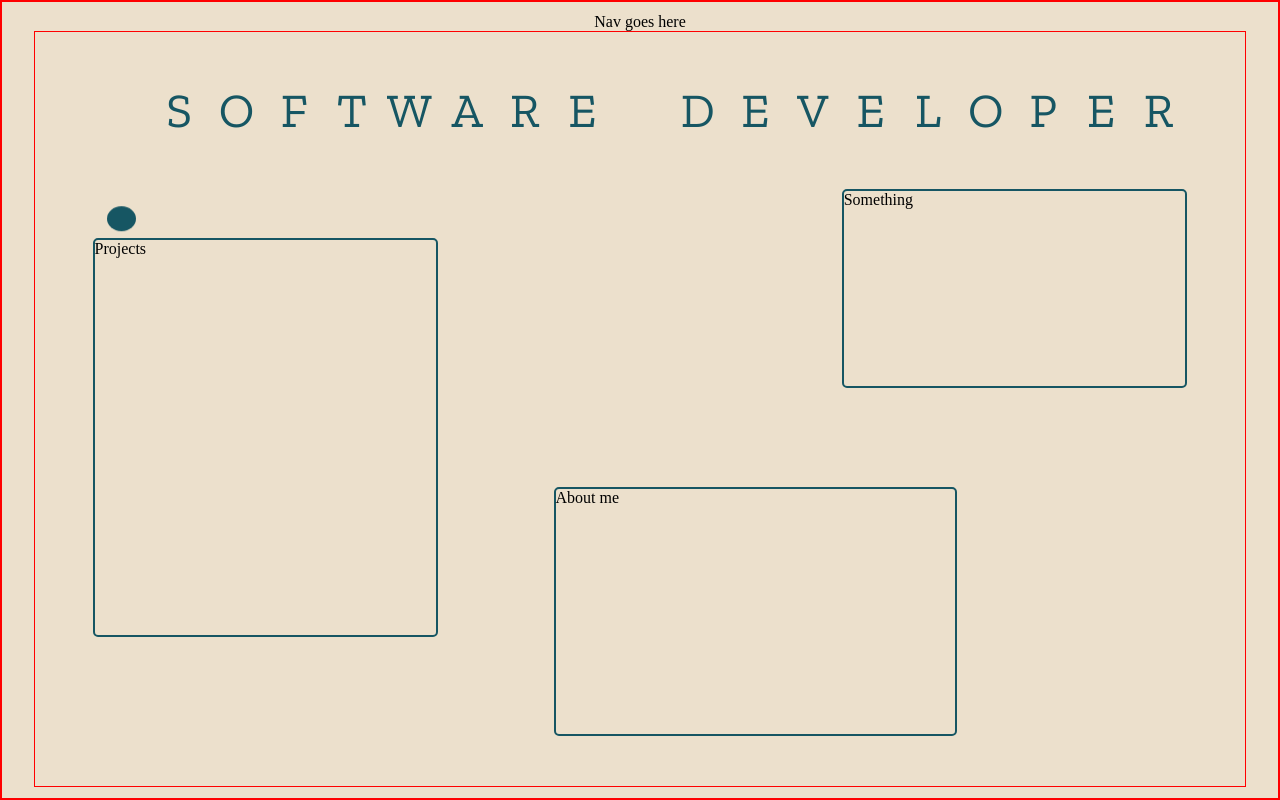
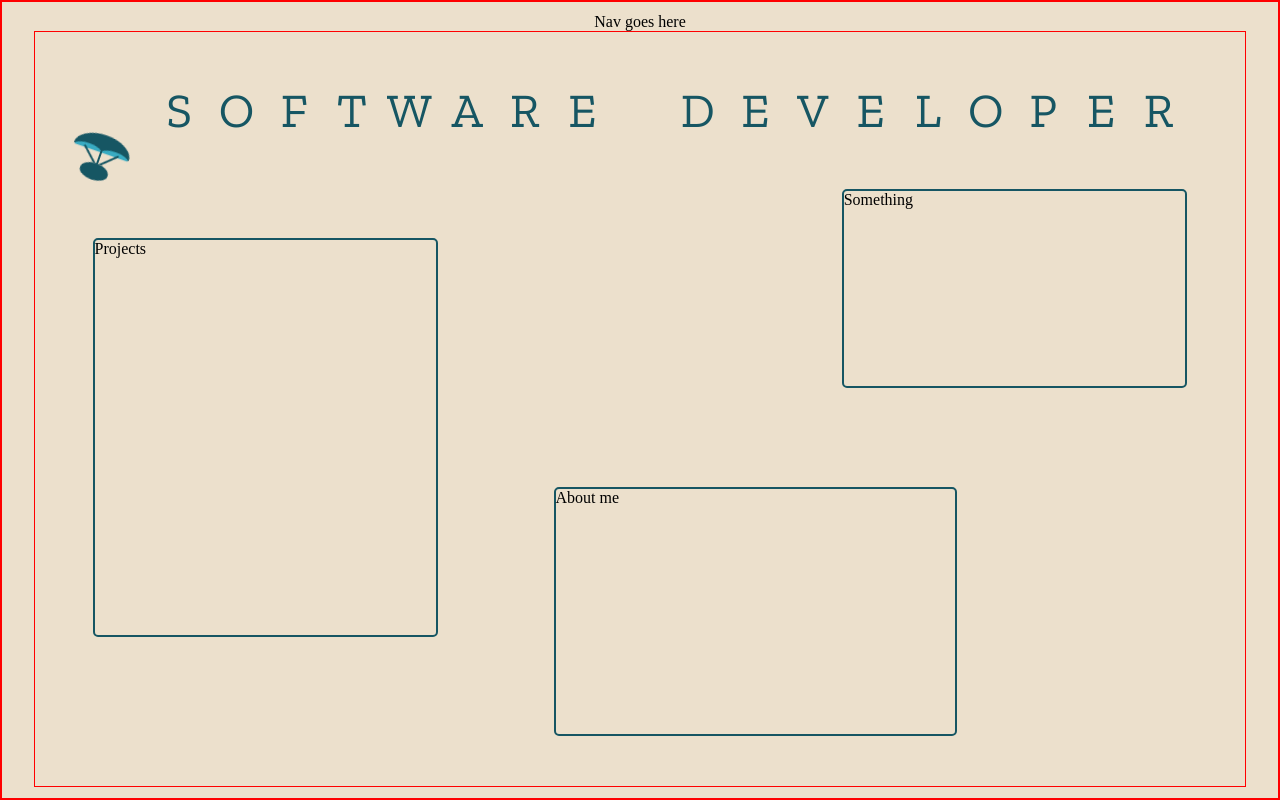
Before and after one commit to Martinelli-89/portfolio-in-react, a React (Create React App) app: page / in a window 1280 px wide. Built offline with nearby package versions, Linux system fonts and the light colour scheme.

Commit message:
parachute gliding works

```diff
--- a/src/components/Portfolio.js
+++ b/src/components/Portfolio.js
@@ -15,7 +15,25 @@ const Portfolio = () => {
         <main className="portfolio">
             <nav>Nav goes here</nav>
             <section className="container">
-                <div className="ball"></div>
+                <div className="para">
+                    <div className="parachute">
+                        <div className="parachuteCanopy">
+                            <div className="parachuteCanopy__bit">
+                            </div>
+                            <div className="parachuteCanopy__bit">
+                            </div>
+                        </div>
+                        <div className="parachuteStrings">
+                            <div className="parachuteString__1">
+                            </div>
+                            <div className="parachuteString__2">
+                            </div>
+                            <div className="parachuteString__3">
+                            </div>
+                        </div>
+                    </div>
+                    <div className="ball"></div>
+                </div>
                 <div className="container__title1 singleLetter">S</div>
                 <div className="container__title2 singleLetter">O</div>
                 <div className="container__title3 singleLetter">F</div>
--- a/src/styles/_colors.scss
+++ b/src/styles/_colors.scss
@@ -3,4 +3,5 @@
 $light: #FAF9EE;
 $mediumLight: #ECE0CC;
 $lightdark: #d8c00b;
+$ligthBlue: #39abc2;
 $dark: #165663;
--- a/src/styles/_portfolio.scss
+++ b/src/styles/_portfolio.scss
@@ -28,7 +28,6 @@
         grid-template-columns: repeat(21, 1fr);
         grid-template-rows: repeat(15, 1fr);
         border: 1px solid red;
-
 
 
         .card {
@@ -137,15 +136,92 @@
 
         //Animation
 
+        .para {
+
+            animation: ballAnimation 9s linear forwards;
+            display: flex;
+            flex-direction: column;
+            justify-content: center;
+            align-items: center;
+            grid-column: 2 / 3;
+            grid-row: 1 / 2;
+
+
             .ball {
                 background-color: $dark;
                 border-radius: 50%;
-            grid-row: 1 / 2;
-            grid-column: 2 / 3;
                 height: 50%;
                 width: 50%;
                 justify-self: center;
-            animation: ballAnimation 3s forwards ease-in;
+            }
+
+
+            .parachute {
+
+                display: flex;
+                width: 100%;
+                height: 100%;
+                flex-direction: column;
+                align-items: center;
+                justify-content: center;
+
+                .parachuteCanopy {
+                    background-color: $dark;
+                    border-radius: 50% 50% 50% 50% / 100% 100% 0% 0% ;
+                    height: 50%;
+                    width: 100%;
+                    display: flex;
+                    justify-content: center;
+                    align-items: flex-end;
+                    transform: translateY(20%);
+                    animation: hideParachute 1s ease-in-out forwards;
+                    animation-delay: 8.5s;
+
+                    .parachuteCanopy__bit {
+                        background-color: $ligthBlue;
+                        border-radius: 50% 50% 50% 50% / 100% 100% 0% 0% ;
+                        height: 30%;
+                        width: 49%;
+                        transform: translateY(20%);
+                    animation: hideParachute 1s ease-in-out forwards;
+                    animation-delay: 8.5s;
+
+                    }
+                }
+
+                .parachuteStrings {
+
+                    height: 50%;
+                    width: 100%;
+                    justify-self: center;
+                    display: flex;
+                    justify-content: center;
+                    align-items: flex-end;
+                    overflow: hidden;
+
+                    .parachuteString__1,.parachuteString__2, .parachuteString__3 {
+                        width: 1.8px;
+                        height: 150%;
+                        background-color: $dark;
+                        transform: translateY(20%);
+                        animation: hideParachute 1s ease-in-out forwards;
+                        animation-delay: 8.5s;
+
+
+                    }
+
+                    .parachuteString__1 {
+                        transform: rotate(-47deg)
+                        translate(-10px);
+                    }
+
+                    .parachuteString__3 {
+                        transform: rotate(47deg)
+                        translate(10px);
+                    }
+
+                }
+            }
 
         }
 
@@ -158,23 +234,35 @@
 @keyframes ballAnimation {
 
     0% {
-        transform: translate(0%,0%);
-        height: 50%;
-        width: 50%;
+	    transform: rotate(40deg)
+		           translate(0, -100%);
     }
-    80% {
-        transform: translate(0%, 700%);
-        height: 46%;
-        width: 54%;
+
+    30% {
+		transform: rotate(-20deg)
+		           translate(10%, 50% );
+	}
+
+    60% {
+		transform: rotate(20deg)
+		           translate(20%, 200%);
 	}
     90% {
-        transform: translate(0%, 700%);
-        height: 48%;
-        width: 52%;
+		transform: rotate(-5deg)
+		           translate(30%, 280%);
+	}
+
+  100% {
+    transform: rotate(0deg)
+                translate(10%, 300%);
+  }
+}
+
+@keyframes hideParachute {
+    0% {
+        background-color: $dark;
     }
     100% {
-        transform: translate(0%, 700%);
-        height: 50%;
-        width: 50%;
+        background-color: $mediumLight;
     }
 }
--- a/src/styles/styles.css
+++ b/src/styles/styles.css
@@ -103,61 +103,131 @@
 .portfolio .container .container__title17 {
   grid-column: 20/21;
 }
-.portfolio .container .ball {
+.portfolio .container .para {
+  -webkit-animation: ballAnimation 9s linear forwards;
+          animation: ballAnimation 9s linear forwards;
+  display: flex;
+  flex-direction: column;
+  justify-content: center;
+  align-items: center;
+  grid-column: 2/3;
+  grid-row: 1/2;
+}
+.portfolio .container .para .ball {
   background-color: #165663;
   border-radius: 50%;
-  grid-row: 1/2;
-  grid-column: 2/3;
   height: 50%;
   width: 50%;
   justify-self: center;
-  -webkit-animation: ballAnimation 3s forwards ease-in;
-          animation: ballAnimation 3s forwards ease-in;
+}
+.portfolio .container .para .parachute {
+  display: flex;
+  width: 100%;
+  height: 100%;
+  flex-direction: column;
+  align-items: center;
+  justify-content: center;
+}
+.portfolio .container .para .parachute .parachuteCanopy {
+  background-color: #165663;
+  border-radius: 50% 50% 50% 50%/100% 100% 0% 0%;
+  height: 50%;
+  width: 100%;
+  display: flex;
+  justify-content: center;
+  align-items: flex-end;
+  transform: translateY(20%);
+  -webkit-animation: hideParachute 1s ease-in-out forwards;
+          animation: hideParachute 1s ease-in-out forwards;
+  -webkit-animation-delay: 8.5s;
+          animation-delay: 8.5s;
+}
+.portfolio .container .para .parachute .parachuteCanopy .parachuteCanopy__bit {
+  background-color: #39abc2;
+  border-radius: 50% 50% 50% 50%/100% 100% 0% 0%;
+  height: 30%;
+  width: 49%;
+  transform: translateY(20%);
+  -webkit-animation: hideParachute 1s ease-in-out forwards;
+          animation: hideParachute 1s ease-in-out forwards;
+  -webkit-animation-delay: 8.5s;
+          animation-delay: 8.5s;
+}
+.portfolio .container .para .parachute .parachuteStrings {
+  height: 50%;
+  width: 100%;
+  justify-self: center;
+  display: flex;
+  justify-content: center;
+  align-items: flex-end;
+  overflow: hidden;
+}
+.portfolio .container .para .parachute .parachuteStrings .parachuteString__1, .portfolio .container .para .parachute .parachuteStrings .parachuteString__2, .portfolio .container .para .parachute .parachuteStrings .parachuteString__3 {
+  width: 1.8px;
+  height: 150%;
+  background-color: #165663;
+  transform: translateY(20%);
+  -webkit-animation: hideParachute 1s ease-in-out forwards;
+          animation: hideParachute 1s ease-in-out forwards;
+  -webkit-animation-delay: 8.5s;
+          animation-delay: 8.5s;
+}
+.portfolio .container .para .parachute .parachuteStrings .parachuteString__1 {
+  transform: rotate(-47deg) translate(-10px);
+}
+.portfolio .container .para .parachute .parachuteStrings .parachuteString__3 {
+  transform: rotate(47deg) translate(10px);
 }
 
 @-webkit-keyframes ballAnimation {
   0% {
-    transform: translate(0%, 0%);
-    height: 50%;
-    width: 50%;
+    transform: rotate(40deg) translate(0, -100%);
   }
-  80% {
-    transform: translate(0%, 700%);
-    height: 46%;
-    width: 54%;
+  30% {
+    transform: rotate(-20deg) translate(10%, 50%);
+  }
+  60% {
+    transform: rotate(20deg) translate(20%, 200%);
   }
   90% {
-    transform: translate(0%, 700%);
-    height: 48%;
-    width: 52%;
+    transform: rotate(-5deg) translate(30%, 280%);
   }
   100% {
-    transform: translate(0%, 700%);
-    height: 50%;
-    width: 50%;
+    transform: rotate(0deg) translate(10%, 300%);
   }
 }
 
 @keyframes ballAnimation {
   0% {
-    transform: translate(0%, 0%);
-    height: 50%;
-    width: 50%;
+    transform: rotate(40deg) translate(0, -100%);
   }
-  80% {
-    transform: translate(0%, 700%);
-    height: 46%;
-    width: 54%;
+  30% {
+    transform: rotate(-20deg) translate(10%, 50%);
+  }
+  60% {
+    transform: rotate(20deg) translate(20%, 200%);
   }
   90% {
-    transform: translate(0%, 700%);
-    height: 48%;
-    width: 52%;
+    transform: rotate(-5deg) translate(30%, 280%);
   }
   100% {
-    transform: translate(0%, 700%);
-    height: 50%;
-    width: 50%;
+    transform: rotate(0deg) translate(10%, 300%);
+  }
+}
+@-webkit-keyframes hideParachute {
+  0% {
+    background-color: #165663;
+  }
+  100% {
+    background-color: #ECE0CC;
+  }
+}
+@keyframes hideParachute {
+  0% {
+    background-color: #165663;
+  }
+  100% {
+    background-color: #ECE0CC;
   }
 }
 * {
```
Also changed, not shown: 1 other file (tests, documents, lock files or other folders). Lines whose indentation alone changed are shown as unchanged.
